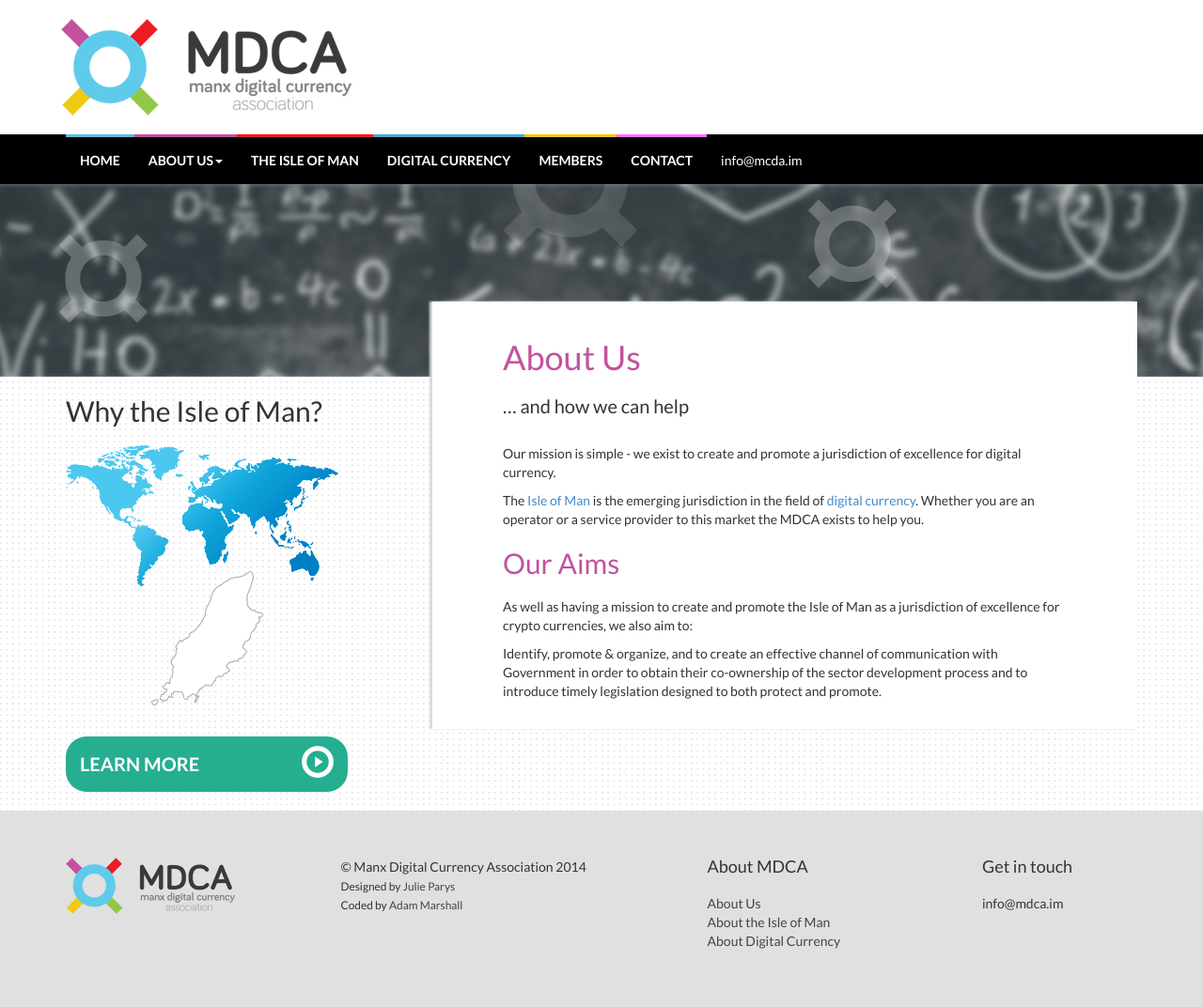
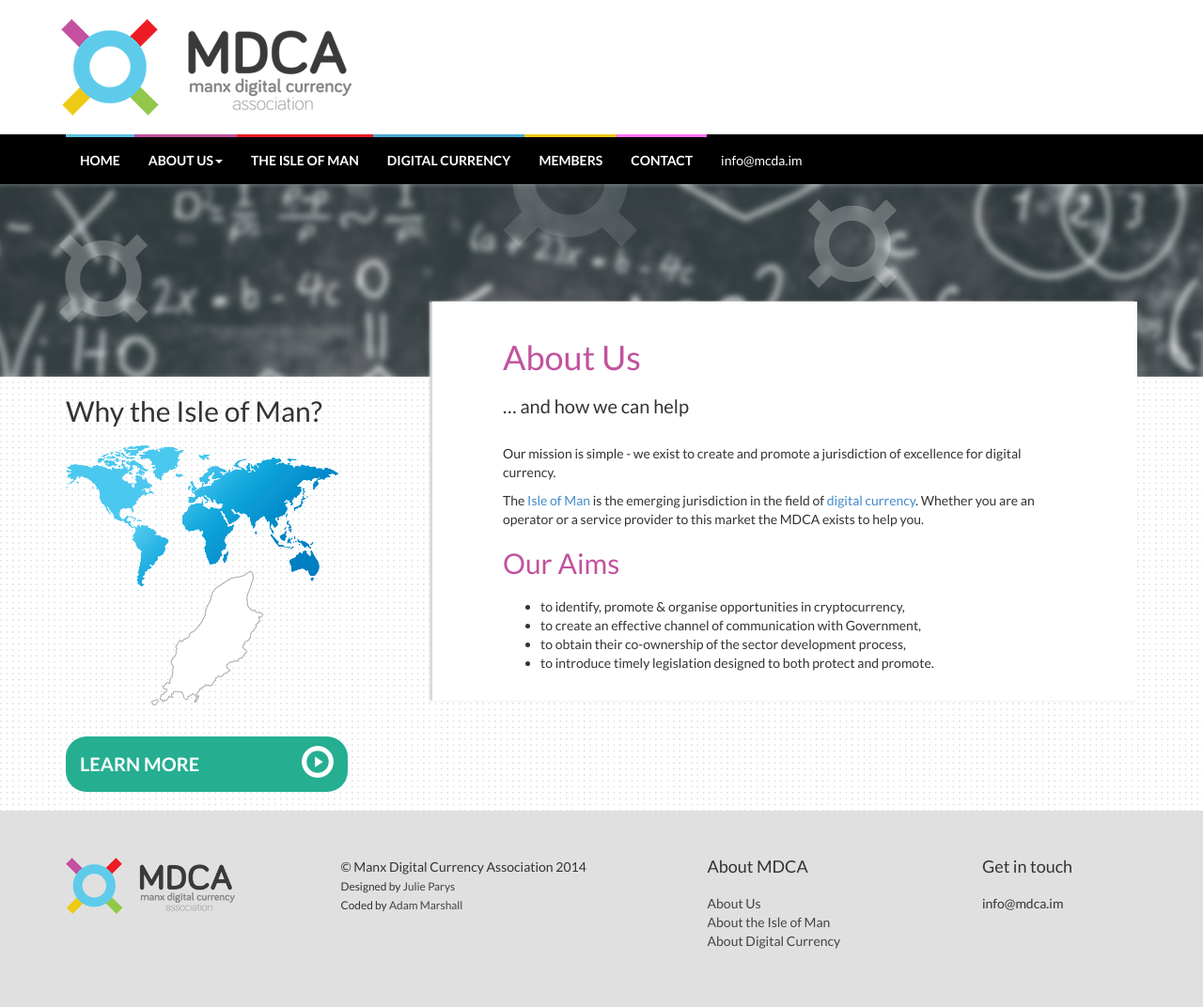
Before and after one commit to Julieparys/MDCA, a Jekyll site: the page built from src/aboutus.md, in a window 1280 px wide. Shown: the whole page at 94% size. Built offline with Jekyll 4.4.1, drawn with Linux system fonts in a browser that asks for light colours; Markdown is read by kramdown in place of the engine named in the settings.

Commit message:
Formatting, emailaddressfix, copypaste demystified

```diff
--- a/src/aboutus.md
+++ b/src/aboutus.md
@@ -15,7 +16,7 @@ The [Isle of Man](/isle-of-man/) is the emerging jurisdiction in the field of [d
 
 ## Our Aims
 
-As well as having a mission to create and promote the Isle of Man as a jurisdiction of excellence for crypto currencies, we also aim to:
-
-Identify, promote & organize, and to create an effective channel of communication with Government in order to
-obtain their co-ownership of the sector development process and to introduce timely legislation designed to both protect and promote.
+* to identify, promote & organise opportunities in cryptocurrency,
+* to create an effective channel of communication with Government,
+* to obtain their co-ownership of the sector development process,
+* to introduce timely legislation designed to both protect and promote.
--- a/src/css/screen.css
+++ b/src/css/screen.css
@@ -50,6 +50,8 @@ html .header {
     margin-bottom: 0; }
     html .header nav.navbar.navbar-default .navbar-text {
       display: inline;
+      padding: 15px;
+      margin: 0;
       color: white;
       border-top: 3px solid black; }
     html .header nav.navbar.navbar-default ul {
@@ -164,7 +166,7 @@ html .alert {
     text-decoration: none; }
 html .homeBannerJumbo h1, html .homeBannerJumbo h3 {
   color: white;
-  max-width: 400px;
+  max-width: 320px;
   text-shadow: black 0 1px 1px; }
 html .content-members .mainContentWrapper li {
   font-size: 18px;
@@ -173,3 +175,5 @@ html table {
   margin: 20px 0; }
 html table td, html table th {
   padding: 5px; }
+html .content-about .glyphicon {
+  font-size: 20px; }
```
Also changed, not shown: other parts of src/aboutus.md (+1 -0 lines), src/_sass/src/screen.sass (+7 -1 lines), src/digitalcurrency.md (+7 -4 lines), src/executivecommittee.md (+5 -5 lines).
